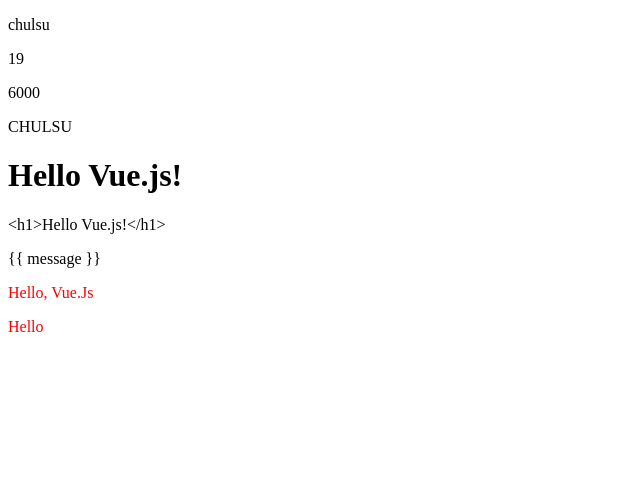
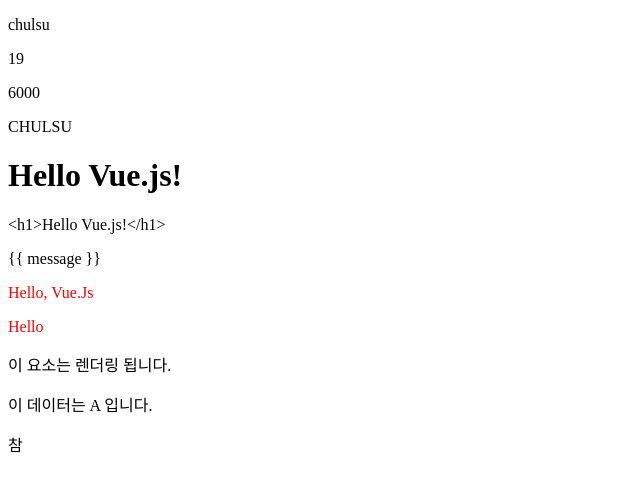
Before and after one commit to dongugchoi/Tutoring, a Vue app in the folder npm-vue/ch03/: page / in a window 1280 px wide. Shown: the top 492 px of the page, without its empty margins (0-640 px from the left). Built offline with nearby package versions, Linux system fonts and the light colour scheme.

Commit message:
vue study

```diff
--- a/npm-vue/ch03/src/App.vue
+++ b/npm-vue/ch03/src/App.vue
@@ -6,6 +6,10 @@
         age: 19,
         message:'<h1>Hello Vue.js!</h1>',
         ClassName : `red-color`,
+        visiable: true,
+        unvisible: false,
+        condition:'A',
+        condition1:true,
       }
     },
   }
@@ -26,6 +30,18 @@
   <p v-bind:class="ClassName">Hello, Vue.Js</p>
   <!-- :속성 : 축약형 -->
   <p :class="ClassName">Hello</p>
+  <!-- v-if : 조건부 렌더링 : 디렉티브에 할당된 값의 참 / 거짓에 따라 HTML 요소를 렌더링하거나 렌더링하지않는것 -->
+  <p v-if="visiable">이 요소는 렌더링 됩니다.</p>
+  <p v-if="unvisible">이 요소는 렌더링 됩니다.></p>
+
+  <p v-if="condition === 'A' ">이 데이터는 A 입니다.</p>
+  <p v-else-if="condition === 'B' ">이 데이터는 B 입니다.</p>
+  <p v-else-if="condition === 'C' ">이 데이터는 C 입니다.</p>
+  <p v-else-if="condition === 'D' ">이 데이터는 D 입니다.</p>
+  <p v-else>어떠한 조건에도 해당하지 않습니다.</p>
+
+  <p v-show="condition1">참</p>
+  <p v-show="!condition1">참</p>
 </template>
 
 <style scoped>
```
Also changed, not shown: 1 other file (tests, documents, lock files or other folders).
